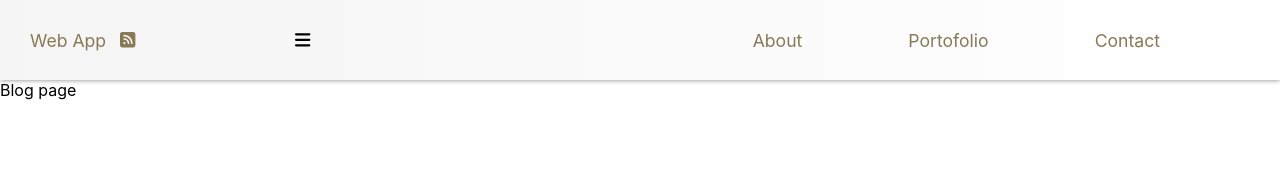
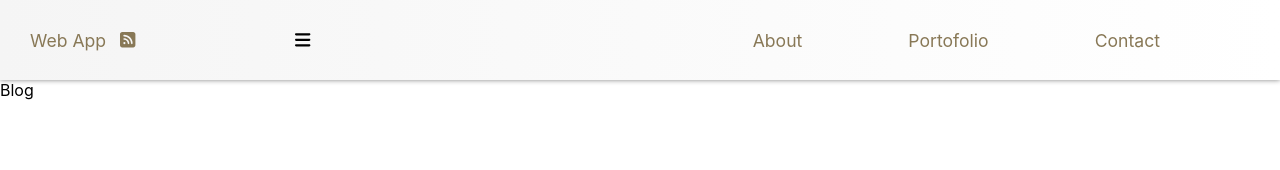
Before and after one commit to loprestimario/shopping-app, a Next.js app: page /blog in a window 1280 px wide. Shown: the top 170 px of the page. Built offline with nearby package versions, Linux system fonts and the light colour scheme.

Commit message:
first commit

```diff
--- a/pages/blog.tsx
+++ b/pages/blog.tsx
@@ -9,7 +9,7 @@ const Blog: NextPage = () => {
         <meta name="description" content="Generated by create next app"/>
         <link rel="icon" href="/favicon.ico"/>
       </Head>
-      <div>Blog page</div>
+      <div>Blog </div>
     </div>
   )
 }
```
